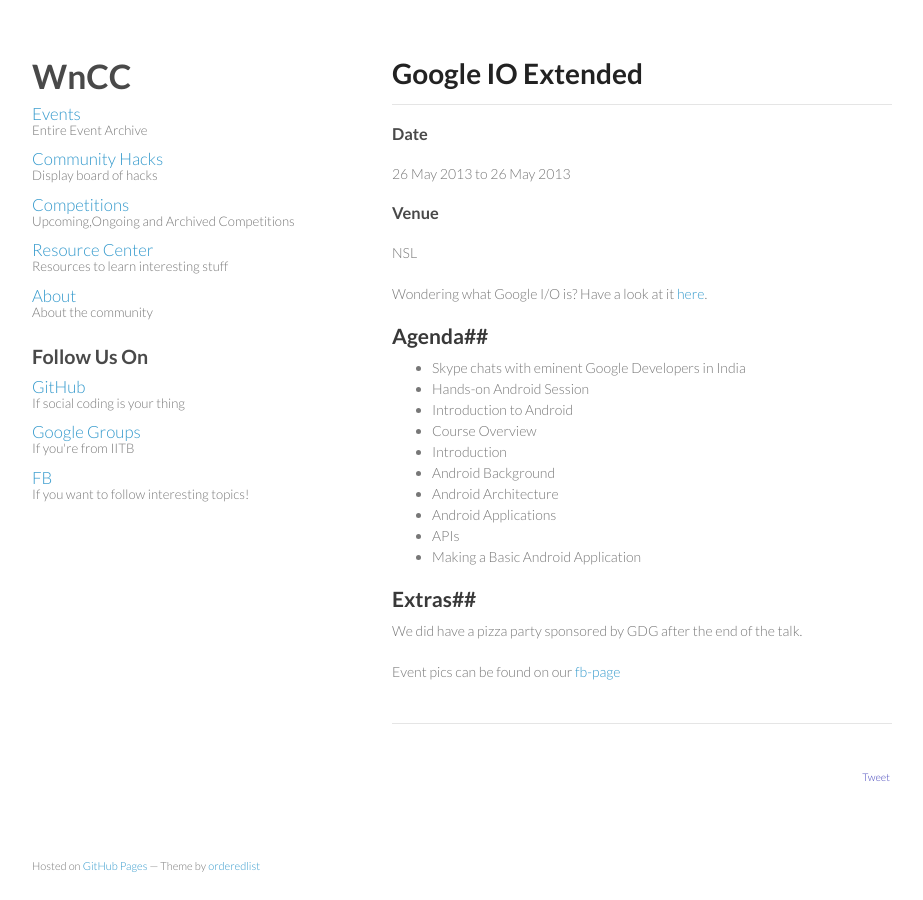
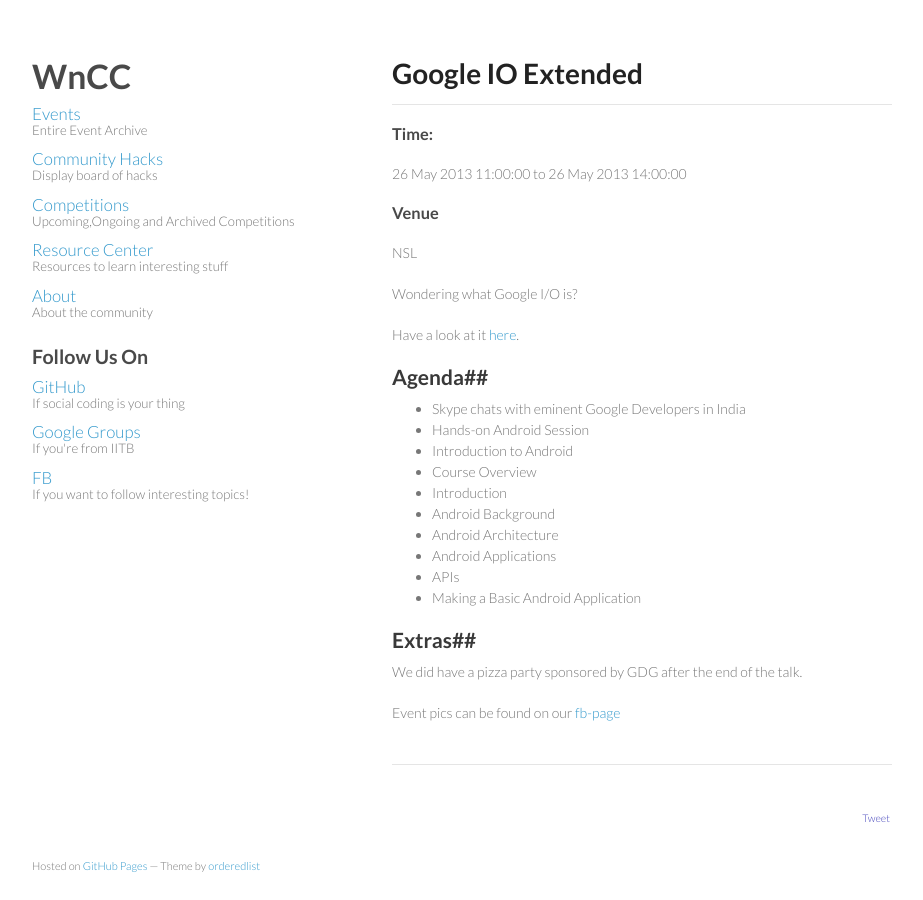
Before and after one commit to wncc/wncc.github.io, a Jekyll site: the page built from events/_posts/2013-05-26-google-io-extended.markdown, in a window 1280 px wide. Shown: the whole page, without its empty margins (178-1101 px from the left). Built offline with Jekyll 4.4.1, drawn with Linux system fonts in a browser that asks for light colours; nearby versions of some CDN libraries; Markdown is read by kramdown in place of the engine named in the settings; comment, search, counter and statistics services are not loaded; some of the changed lines change nothing that is shown.

Commit message:
Fix Date time format

```diff
--- a/events/_posts/2013-05-26-google-io-extended.markdown
+++ b/events/_posts/2013-05-26-google-io-extended.markdown
@@ -2,13 +2,14 @@
 layout: event
 title: Google IO Extended
 category: events
-startdate: 2013-05-26 11:00:00
-enddate: 2013-05-26 14:00:00
+starttime: 2013-05-26 11:00:00
+endtime: 2013-05-26 14:00:00
 author: [GDG Group]
 venue: NSL
 ---
 
 Wondering what Google I/O is?
+
 Have a look at it [here](https://developers.google.com/events/io/).
 
 ##Agenda##
```
